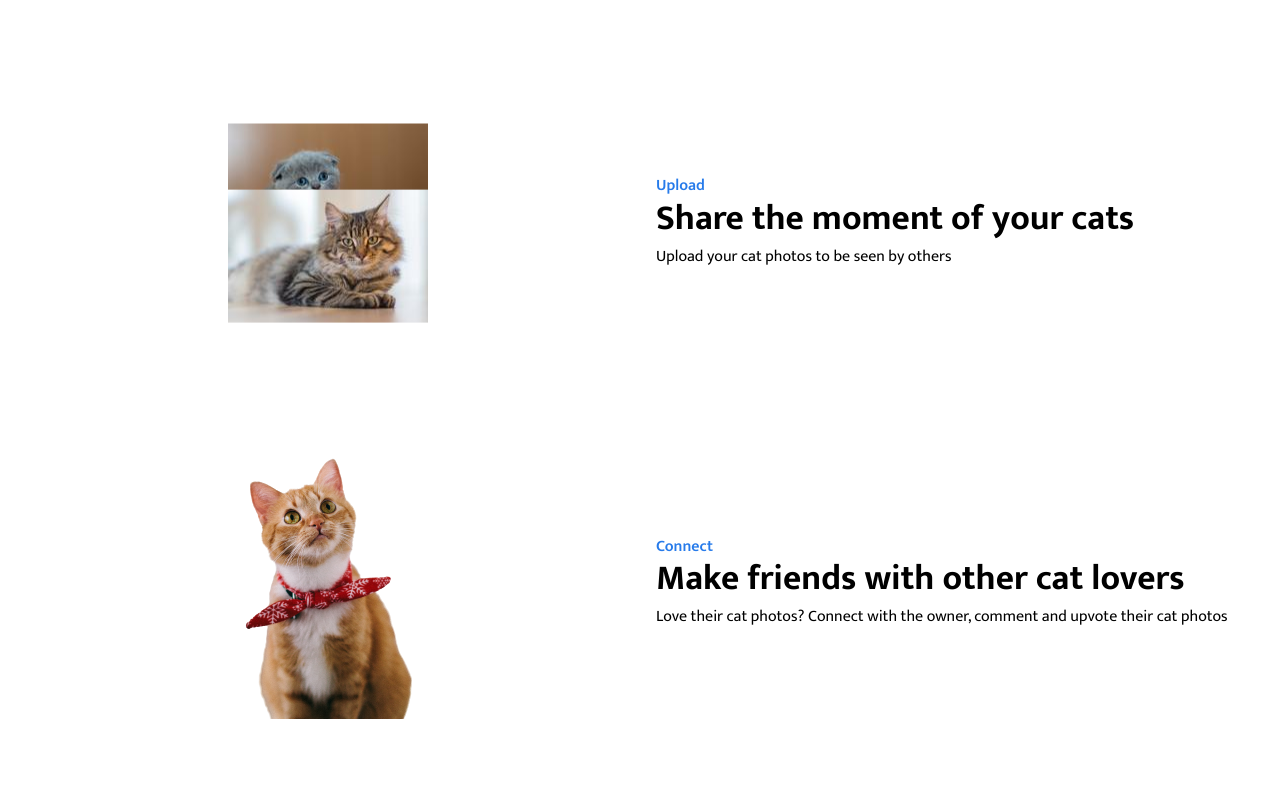
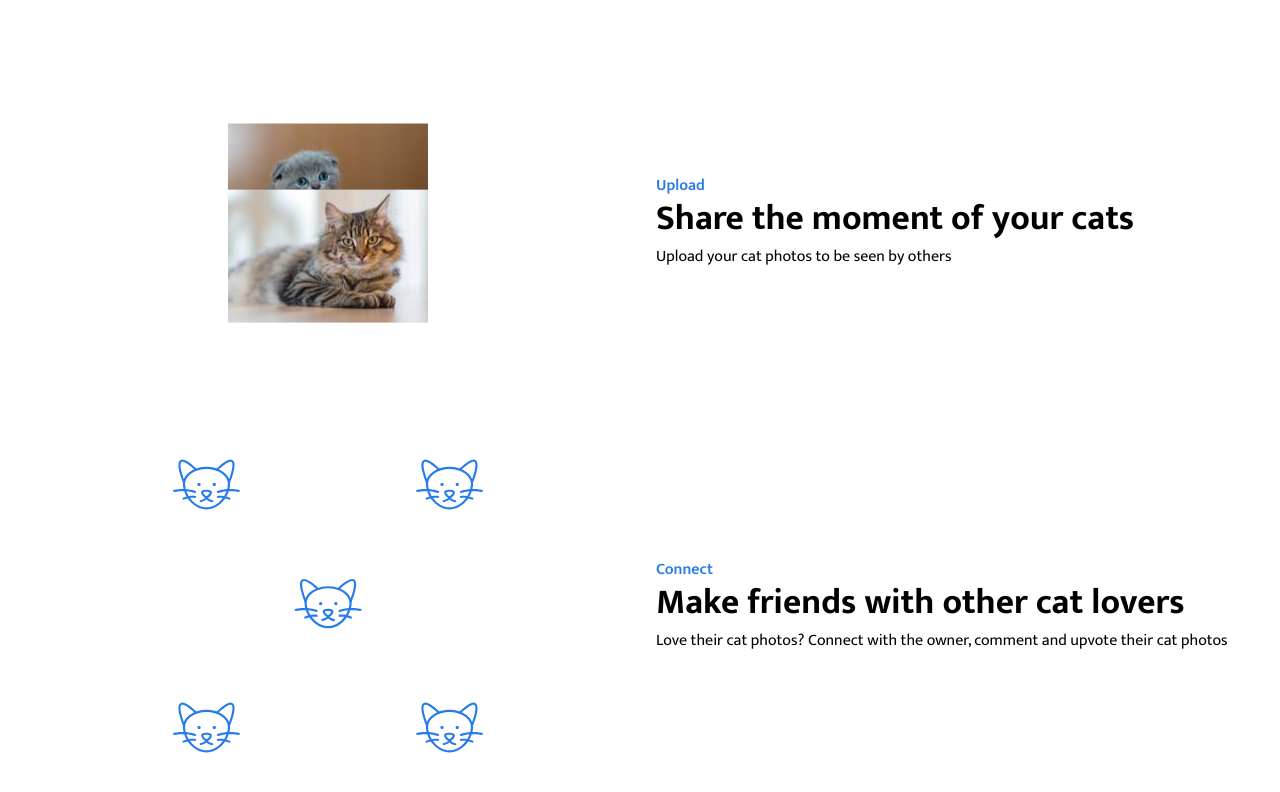
Before and after one commit to hafezfhmi/fullstack-mern-template, a React (Create React App) app in the folder client/: page / in a window 1280 px wide. Shown: the part 1038-1830 px from the top of the page. Built offline with nearby package versions, Linux system fonts and the light colour scheme; no server answers.

Commit message:
Style: Client - Add third feature and animation

```diff
--- a/client/src/components/Features/features.module.css
+++ b/client/src/components/Features/features.module.css
@@ -8,11 +8,6 @@
   align-items: center;
   grid-gap: 2rem;
   margin: 4rem 0;
-}
-
-/* Form image *might not need later and make justify self for each div element */
-.feature > img {
-  justify-self: center;
 }
 
 .featureTextContainer > h3 {
@@ -205,6 +200,90 @@
   }
 }
 
+.catConnect {
+  position: relative;
+  width: 25vw;
+  height: 25vw;
+  justify-self: center;
+}
+
+.catCenter {
+  position: absolute;
+  left: 50%;
+  top: 50%;
+  transform: translate(-50%, -50%);
+}
+
+.catConnect img {
+  width: 6vw;
+}
+
+.catConnect > img {
+  position: absolute;
+  animation-name: catHeadAppear;
+  animation-duration: 8s;
+  animation-iteration-count: infinite;
+}
+
+.catConnect > img:nth-child(1) {
+  top: 0;
+  left: 0;
+}
+
+.catConnect > img:nth-child(2) {
+  top: 0;
+  right: 0;
+}
+
+.catConnect > img:nth-child(3) {
+  bottom: 0;
+  left: 0;
+}
+
+.catConnect > img:nth-child(4) {
+  bottom: 0;
+  right: 0;
+}
+
+.catCenter > span {
+  background-color: rgb(39, 123, 234);
+  position: absolute;
+  width: 5.5vw;
+  height: 4px;
+  border-radius: 25px;
+  animation-name: stickFill;
+  animation-duration: 8s;
+  animation-iteration-count: infinite;
+}
+
+.catCenter > span:nth-child(1) {
+  top: 0;
+  left: 0;
+  transform-origin: top left;
+  transform: rotate(225deg);
+}
+
+.catCenter > span:nth-child(2) {
+  top: 0;
+  right: 0;
+  transform-origin: top right;
+  transform: rotate(135deg);
+}
+
+.catCenter > span:nth-child(3) {
+  bottom: 0;
+  left: 0;
+  transform-origin: bottom left;
+  transform: rotate(135deg);
+}
+
+.catCenter > span:nth-child(4) {
+  bottom: 0;
+  right: 0;
+  transform-origin: bottom right;
+  transform: rotate(225deg);
+}
+
 @keyframes uploading-img-1 {
   0%,
   18.75% {
@@ -328,6 +407,44 @@
   }
 }
 
+@keyframes catHeadAppear {
+  0%,
+  10.00% {
+    opacity: 0;
+    transform: scale(0);
+  }
+  10.01% {
+    opacity: 1;
+    transform: scale(0);
+  }
+  50.00%,
+  100.00% {
+    transform: scale(1);
+  }
+}
+
+@keyframes stickFill {
+  0%,
+  50.01% {
+    width: 0;
+  }
+  90.00%,
+  100.00% {
+    width: 5.5vw;
+  }
+}
+
+@keyframes stickFillMB {
+  0%,
+  50.01% {
+    width: 0;
+  }
+  90.00%,
+  100.00% {
+    width: 10vw;
+  }
+}
+
 @media only screen and (max-width: 900px) {
   .feature {
     grid-template-columns: 1fr;
@@ -342,4 +459,22 @@
     width: 60vw;
     height: 60vw;
   }
+
+  .catConnect {
+    width: 60vw;
+    height: 60vw;
+  }
+
+  .catConnect img {
+    width: 16vw;
+  }
+
+  .catCenter > span {
+    background-color: rgb(39, 123, 234);
+    position: absolute;
+    width: 10vw;
+    height: 3px;
+    border-radius: 25px;
+    animation-name: stickFillMB;
+  }
 }
--- a/client/src/components/Features/index.js
+++ b/client/src/components/Features/index.js
@@ -17,6 +17,7 @@ import cat12 from "../../assets/cat12.jpg";
 import cat13 from "../../assets/cat13.jpg";
 import cat14 from "../../assets/cat14.jpg";
 import cat15 from "../../assets/cat15.jpg";
+import catHead from "../../assets/cat-head.svg";
 import Button from "../Button";
 
 const Features = () => {
@@ -83,7 +84,19 @@ const Features = () => {
       </div>
 
       <div className={styles.feature}>
-        <img src={catFeature1} alt="" />
+        <div className={styles.catConnect}>
+          <img src={catHead} alt="" />
+          <img src={catHead} alt="" />
+          <img src={catHead} alt="" />
+          <img src={catHead} alt="" />
+          <div className={styles.catCenter}>
+            <span></span>
+            <span></span>
+            <span></span>
+            <span></span>
+            <img src={catHead} alt="" />
+          </div>
+        </div>
         <div className={styles.featureTextContainer}>
           <h3>Connect</h3>
           <h2>Make friends with other cat lovers</h2>
```
Also changed, not shown: client/src/assets/cat-head.svg (added).
